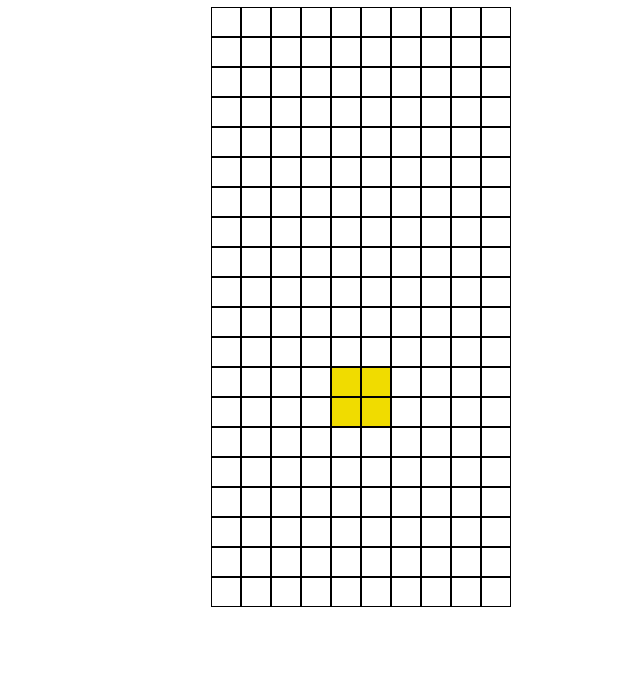
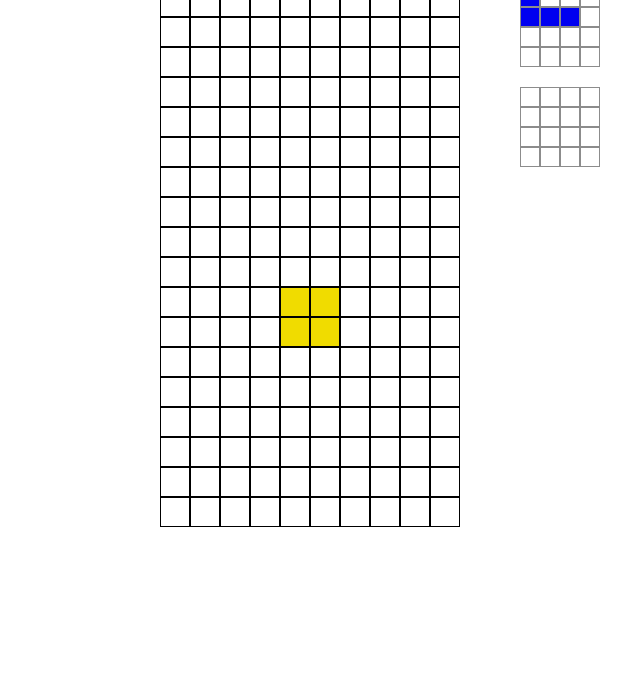
Before and after one commit to RomainC75/IronHack---retroTetris---vanillaJS, a website with bundled scripts: page index.html in a window 1280 px wide. Shown: the part 121-800 px from the top of the page, without its empty margins (279-919 px from the left). Built offline with nearby package versions, Linux system fonts and the light colour scheme.

Commit message:
next pieces

```diff
--- a/index.html
+++ b/index.html
@@ -13,6 +13,11 @@
         <h1>TETRIS</h1>
         <section class="tetrisBoard">
         </section>
+        <div class="queue">
+            <div id="nextPiece"></div>
+            <div id="secondNextPiece"></div>
+        </div>
+
         <script src="./scripts/tetromino.js" ></script>
         <script src="./scripts/colors.js" ></script>
         <script src="./scripts/matrix.js" ></script>
--- a/scripts/matrix.js
+++ b/scripts/matrix.js
@@ -42,6 +42,9 @@ class Matrix{
         this.queue.push(elements
             .sort((a,b)=> 0.5 - Math.random())[0])
 
+    }
+    getPieceOfIndexNInQueue(index){
+        return this.queue[index].positions[0]
     }
     removeFromQueue(){
         this.queue.shift()
--- a/scripts/script.js
+++ b/scripts/script.js
@@ -3,6 +3,20 @@ for( let i = 0  ; i<200 ; i++ ){
     console.log('i')
     const divEl = document.createElement('div')
     tetrisBoard.appendChild(divEl)
+}
+
+const nextPiece = document.querySelector('#nextPiece')
+console.log(nextPiece)
+for( let i = 0  ; i<16 ; i++ ){
+    const divEl = document.createElement('div')
+    nextPiece.appendChild(divEl)
+}
+
+const secondNextPiece = document.querySelector('#secondNextPiece')
+console.log(nextPiece)
+for( let i = 0  ; i<16 ; i++ ){
+    const divEl = document.createElement('div')
+    secondNextPiece.appendChild(divEl)
 }
 
 //matrix creation
@@ -30,15 +44,37 @@ for(let i=0 ; i<2 ; i++){
     matrix.addToTheQueue()
 }
 
+const printPieceN = (index, element) => {
+    const pieceToPrint=matrix.getPieceOfIndexNInQueue(index)
+    const color = matrix.queue[index].color
+    console.log('color',color)
+    let base= [
+        [0,0,0,0],
+        [0,0,0,0],
+        [0,0,0,0],
+        [0,0,0,0],
+    ]
+    base = base.map( (line,y)=>{
+        return line.map( (unit,x) =>{
+            return y<pieceToPrint[0].length && x<pieceToPrint.length && pieceToPrint[y][x]===1 ? color : 0
+        })
+    }).flat().forEach((el,index)=>{
+        const elToChange = element.querySelector(`div:nth-child(${index+1})`)
+        elToChange.removeAttribute('class')
+        elToChange.classList.add(`${colors[el-1]}`)
+    })
+    console.log('BBAASSEE',base)
+}
 
+printPieceN(1,nextPiece)
 
 const reRender = ()=>{
     console.log('---',matrix.getResult())
     matrix.getResult().flat().forEach((el,i) => {
         const div=document.querySelector(`.tetrisBoard div:nth-child(${i+1})`)
-        div.removeAttribute('class')
-        div.classList.add('boardUnit')
-        div.classList.add(el>0 ? colors[el-1] : 'blank')
+        div.removeAttribute( 'class' )
+        div.classList.add( 'boardUnit' )
+        div.classList.add( el>0 ? colors[el-1] : 'blank' )
         //console.log(el)
     });
 }
@@ -55,17 +91,14 @@ setInterval( ()=>{
         matrix.matrix=matrix.getResult()
         matrix.addToTheQueue()
         matrix.removeFromQueue()
-
+        printPieceN(1,nextPiece)
+        // printPieceN(2,secondNextPiece)
         //special color
-
         matrix.makeFullLinesColored()
         reRender()
         setTimeout(()=>{
             matrix.eraseFullLines()
             reRender()
         },200)
-
-
-
     }
 },500)
--- a/style/style.scss
+++ b/style/style.scss
@@ -48,11 +48,26 @@ body{
 
 .bigContainer{
     margin:40px auto;
+    display:flex;
 }
 
 .tetrisBoard{
     width:300px;
     height:600px;
     display:grid;
-    grid-template: repeat(20,5%) / repeat(10,10%) ;
+    grid-template: repeat(20,5%) / repeat(10,10%);
 }
+
+.queue{
+    margin:60px;
+}
+
+#nextPiece, #secondNextPiece{
+    display:grid;
+    width:100px;
+    height:100px;
+    grid-template: repeat(4,20%) / repeat(4,20%);
+    & div{
+        border:1px solid rgb(140, 140, 140);
+    }
+}
```
Also changed, not shown: style/style.css, 1 other file.
